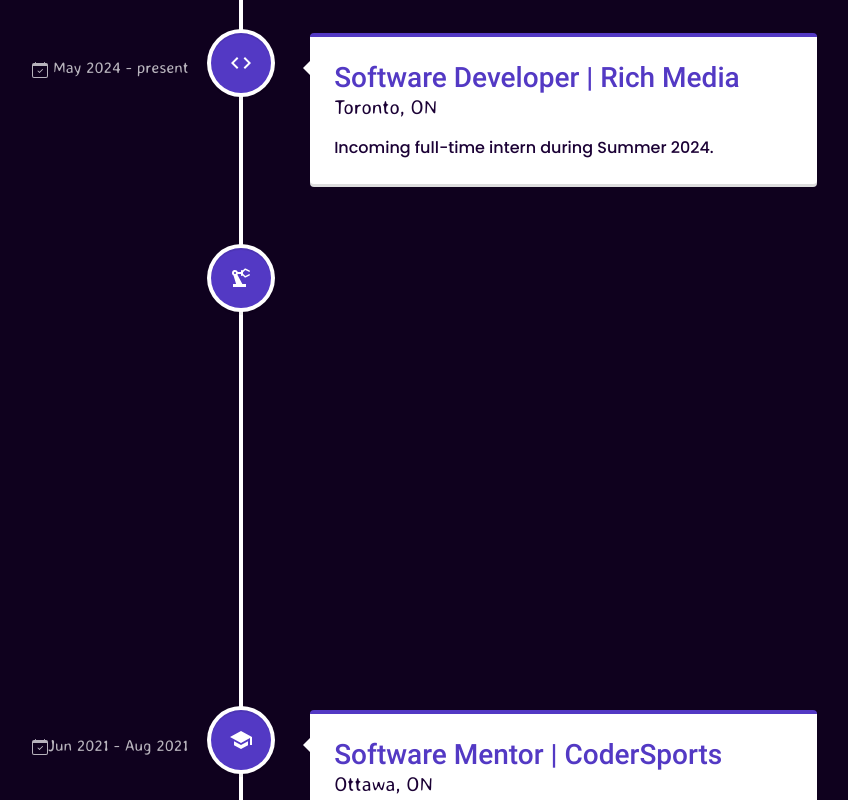
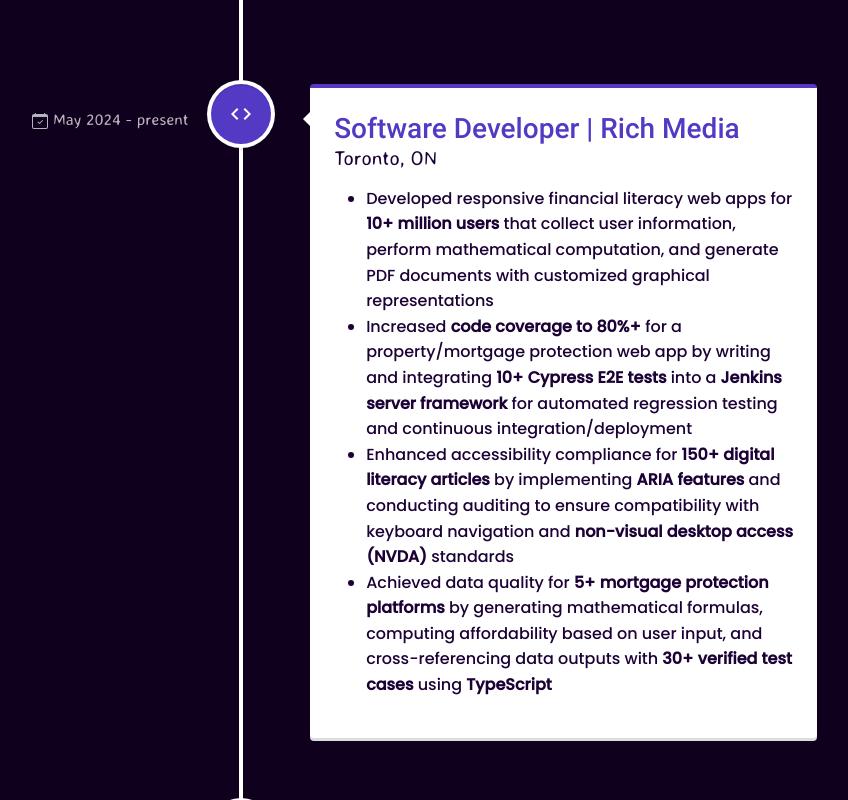
Before and after one commit to yiyan023/Personal-Website, a React (Create React App) app: page /experiences in a window 1280 px wide. Shown: the part 480-1280 px from the top of the page, without its empty margins (399-1247 px from the left). Built offline with nearby package versions, Linux system fonts and the light colour scheme.

Commit message:
Updates to Experiences and Resume

```diff
--- a/src/components/Footer.js
+++ b/src/components/Footer.js
@@ -50,7 +50,7 @@
 				</div>
 				<div className='song'>
 					<p>Song on repeat:</p>
-					<a href="https://open.spotify.com/track/6dODwocEuGzHAavXqTbwHv" target="blank"><strong><p className={`${animate ? 'animate-text' : ''}`} id="song-name">Fortnight (feat. Post Malone) by Taylor Swift</p></strong></a>
+					<a href="https://open.spotify.com/track/5N3hjp1WNayUPZrA8kJmJP" target="blank"><strong><p className={`${animate ? 'animate-text' : ''}`} id="song-name">Please Please Please by Sabrina Carpenter</p></strong></a>
 					</div>
 			</div>
 		</div>
--- a/src/components/experiences/Work.js
+++ b/src/components/experiences/Work.js
@@ -34,7 +34,7 @@
 					<a href="https://www.neweicgroup.com/" target="blank"><h3 className="vertical-timeline-element-title">Full Stack Developer | NEW EIC</h3></a>
 					<h4 className="vertical-timeline-element-subtitle">Boston, MA</h4>
 					<p>
-					Incoming part-time intern during Fall 2024
+						Incoming Fall 2024 Full Stack Developer at a pre-seed startup specialized in asset management and quantitative analysis
 					</p>
 				</VerticalTimelineElement>
 				<VerticalTimelineElement
@@ -48,7 +48,12 @@
 					<a href="https://www.richmedia.com/" target='blank'><h3 className="vertical-timeline-element-title">Software Developer | Rich Media</h3></a>
 					<h4 className="vertical-timeline-element-subtitle">Toronto, ON</h4>
 					<p>
-					Incoming full-time intern during Summer 2024.
+						<ul>
+							<li>Developed responsive financial literacy web apps for <b>10+ million users</b> that collect user information, perform mathematical computation, and generate PDF documents with customized graphical representations</li>
+							<li>Increased <b>code coverage to 80%+</b> for a property/mortgage protection web app by writing and integrating <b>10+ Cypress E2E tests</b> into a <b>Jenkins server framework</b> for automated regression testing and continuous integration/deployment</li>
+							<li>Enhanced accessibility compliance for <b>150+ digital literacy articles</b> by implementing <b>ARIA features</b> and conducting auditing to ensure compatibility with keyboard navigation and <b>non-visual desktop access (NVDA)</b> standards </li>
+							<li>Achieved data quality for <b>5+ mortgage protection platforms</b> by generating mathematical formulas, computing affordability based on user input, and cross-referencing data outputs with <b>30+ verified test cases</b> using <b>TypeScript</b></li>
+						</ul>
 					</p>
 				</VerticalTimelineElement>
 				<VerticalTimelineElement
@@ -62,11 +67,11 @@
 					<a href="https://www.team2706.ca/" target='blank'><h3 className="vertical-timeline-element-title">Software Developer | FIRST Robotics</h3></a>
 					<h4 className="vertical-timeline-element-subtitle">Ottawa, ON</h4>
 					<p>
-					<ul>
-						<li>Led the development of a robot vision system that can accurately identify <b>8 unique objects</b> and locate their XYZ coordinates using <b>Python</b> and <b>OpenCV</b></li>
-						<li>Monitored real-time robot location by comparing its position to identified objects for accurate strategy implementation and precise execution during FRC matches</li>
-						<li>Provided accessible coding workshops and hosted robotics demonstrations for <b>6000+ STEM students</b> in Ottawa</li>
-					</ul>
+						<ul>
+							<li>Led the development of a robot vision system that recognizes <b>8 unique objects</b> and tracks their <b>XYZ coordinates</b></li>
+							<li>Increased <b>execution accuracy by 60%</b> during provincial robotics competitions by calculating the surface area of identified objects to derive the robot’s relative distance using <b>pose estimation</b>, <b>WPIMath API</b>, and <b>OpenCV </b></li>
+							<li>Provided accessible coding workshops and hosted robotics demonstrations for <b>6000+ STEM students</b> in Ottawa</li>
+						</ul>
 					</p>
 				</VerticalTimelineElement>
 				<VerticalTimelineElement
--- a/src/components/homepage/Banner.js
+++ b/src/components/homepage/Banner.js
@@ -70,7 +70,7 @@
 							<h1 className="name">{`Hi, I'm Yiyan Huang:`}</h1>
 							<div className="fix-height"><h1 className="role">{text}</h1></div>
 							<p className="normal-text">A second-year CS student at the University of Waterloo</p>
-						<button className="resume-button" onClick={() => window.open('https://drive.google.com/file/d/1aetfS8boNtyLgm5TDWQbJ8Swtr34fNAA/view?usp=sharing')}> View Resume <ArrowRightCircle className="resume" size={25} /> </button>
+						<button className="resume-button" onClick={() => window.open('https://drive.google.com/file/d/1FlDH-rK2r_xyN1MSnKWvQwQTHhw5I4Bs/view?usp=sharing')}> View Resume <ArrowRightCircle className="resume" size={25} /> </button>
 						{/* <div className="next">
 							<button className="next-button" onClick={scrollDown}><ArrowDownShort size={50} /> </button>
 						</div> */}
```
